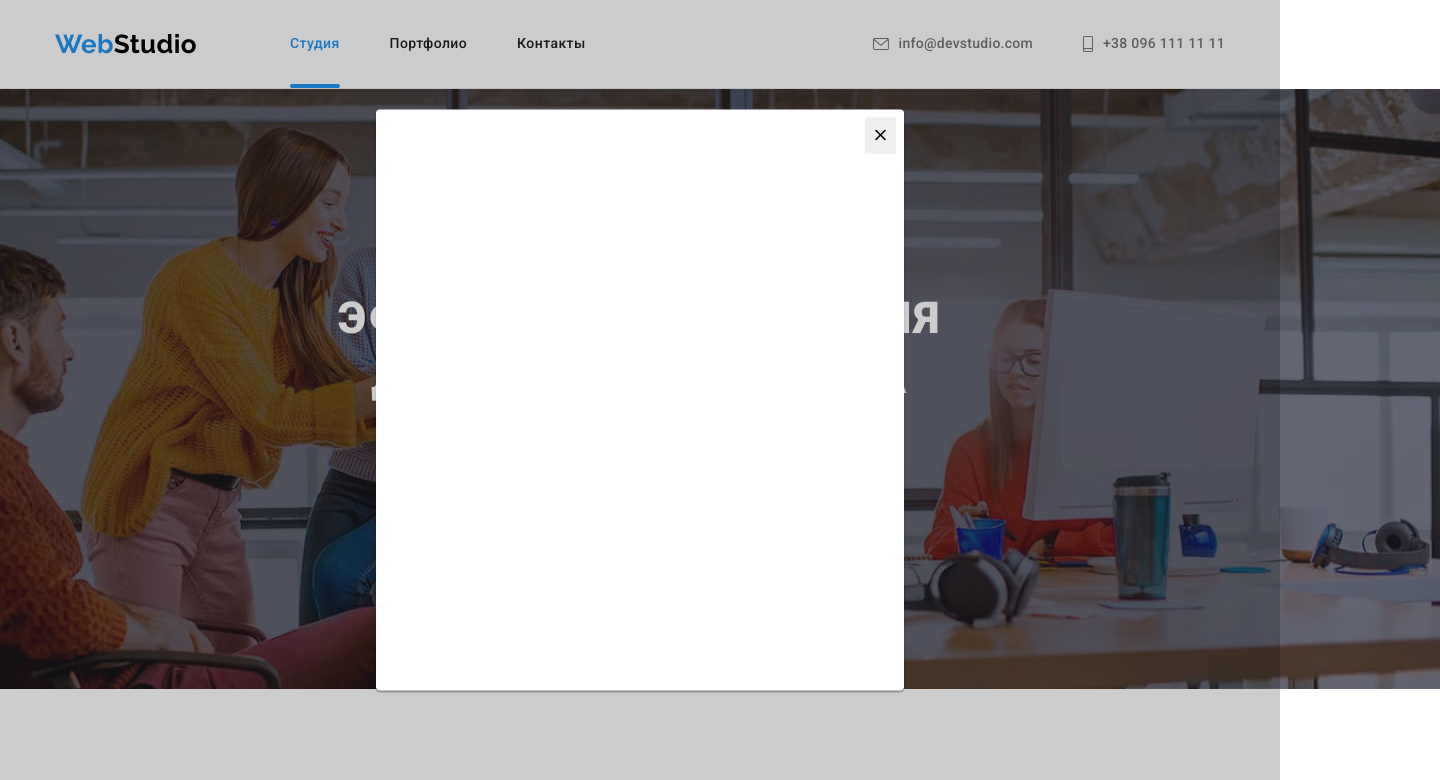
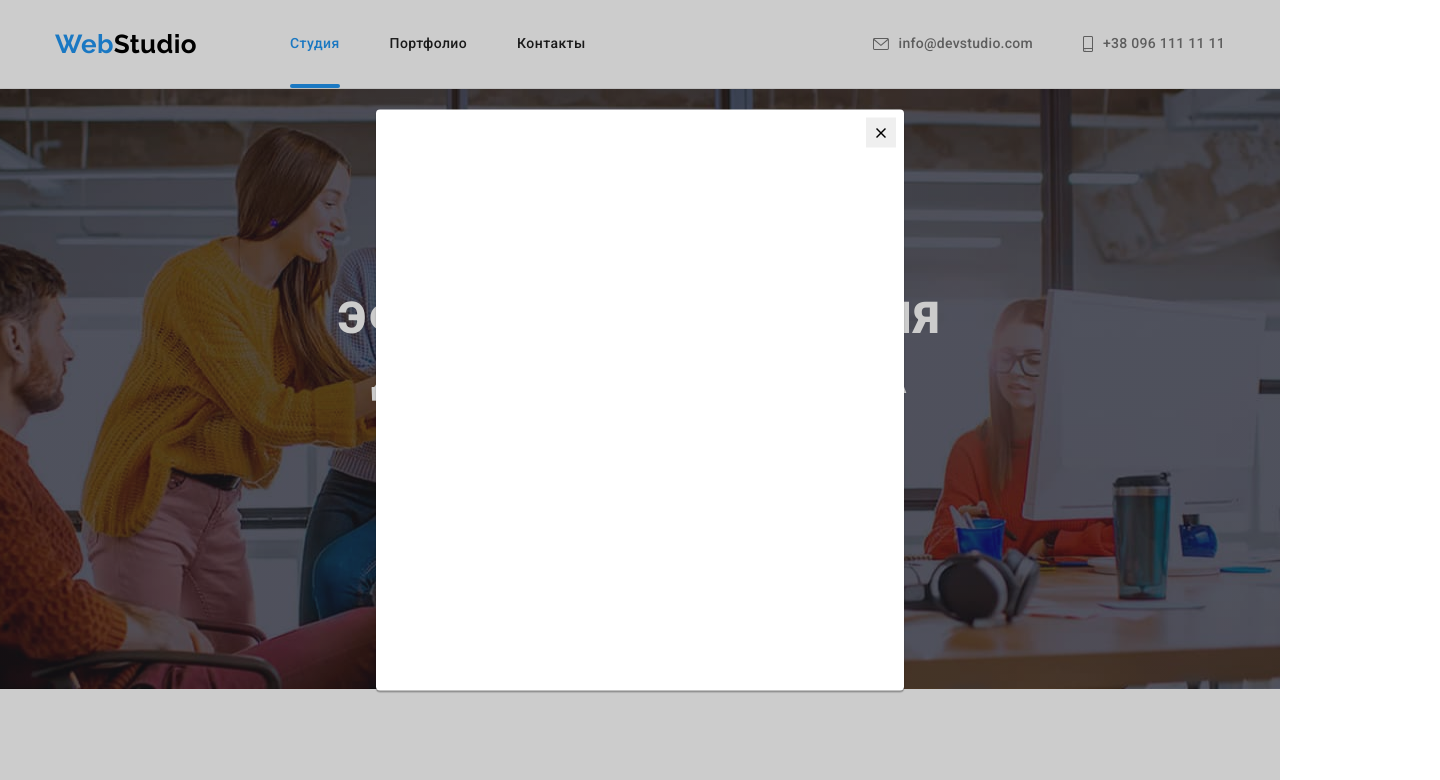
Before and after one commit to yanishevska/goit-markup-hw-05, a plain HTML site: page index.html in a window 1280 px wide. Both pictures are taken after a click on the button "Заказать услугу". Shown: the top 780 px of the page, 1440 px wide, since content can reach past the window. Drawn offline with nearby package versions, Linux system fonts and the light colour scheme.

Commit message:
hero+icon

```diff
--- a/css/styles.css
+++ b/css/styles.css
@@ -251,14 +251,16 @@ h3 {
   text-align: center;
 }
 
-.section-hero {
-  display: flex;
+.section-hero .hero-container {
+  display: block;
   justify-content: center;
-  align-items: center;
-  text-align: center;
+
+  padding-top: 200px;
+  padding-bottom: 200px;
 }
 
-.section-hero .hero-container {
+.section-hero {
+  background-color: var(--dark-bg-color);
   background-image: linear-gradient(
       to right,
       rgba(47, 48, 58, 0.4),
@@ -268,13 +270,11 @@ h3 {
 
   background-repeat: no-repeat;
   background-position: center;
-  min-width: 1600px;
-  background-color: var(--dark-bg-color);
-  display: block;
+  background-size: 1600px;
+  display: flex;
   justify-content: center;
+  align-items: center;
   text-align: -webkit-center;
-  padding-top: 200px;
-  padding-bottom: 200px;
 }
 
 .hero-title {
@@ -463,6 +463,10 @@ h3 {
 
 .social-icons {
   display: inline-flex;
+}
+
+.social-icons-item .icon {
+  fill: var(--main-white-color);
 }
 
 .social-icons-item + .social-icons-item {
@@ -761,6 +765,11 @@ address {
   border: none;
   cursor: pointer;
 
+  width: 30px;
+  height: 30px;
+  display: flex;
+  justify-content: center;
+
   transition: fill var(--animation);
 }
 
```
